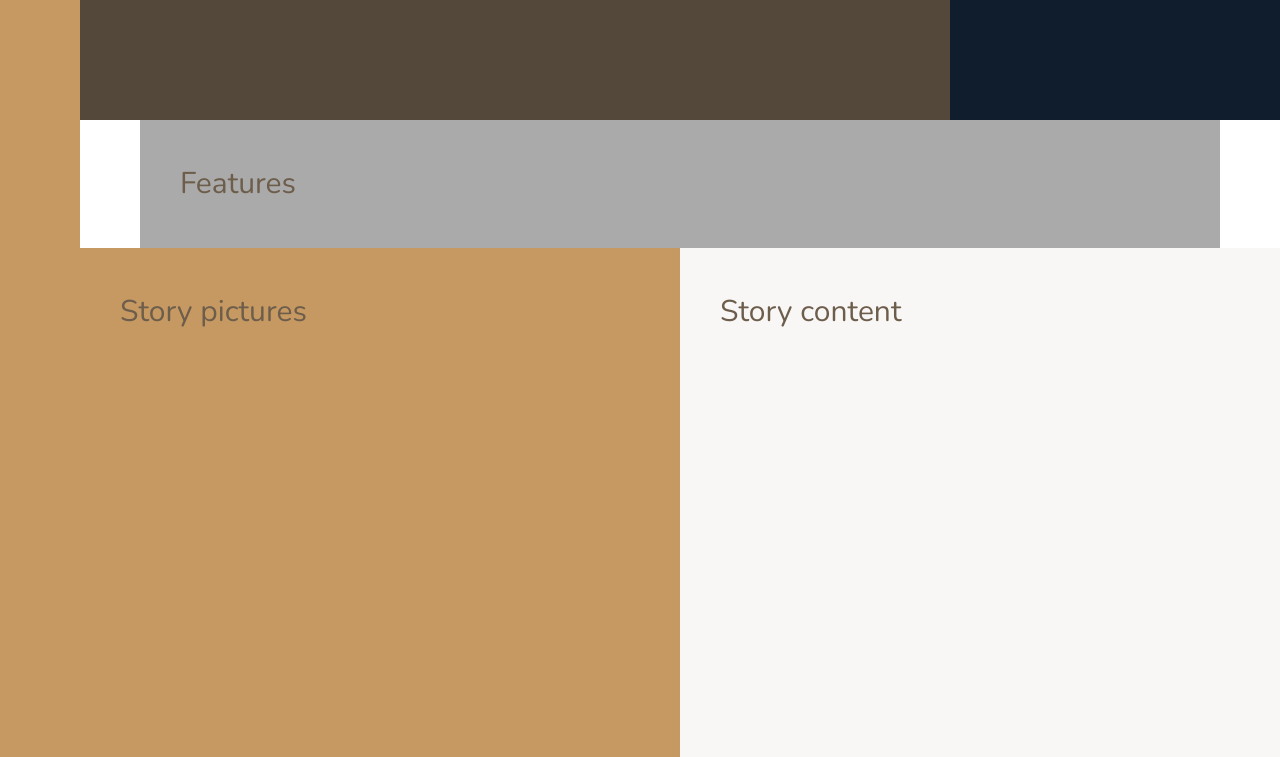
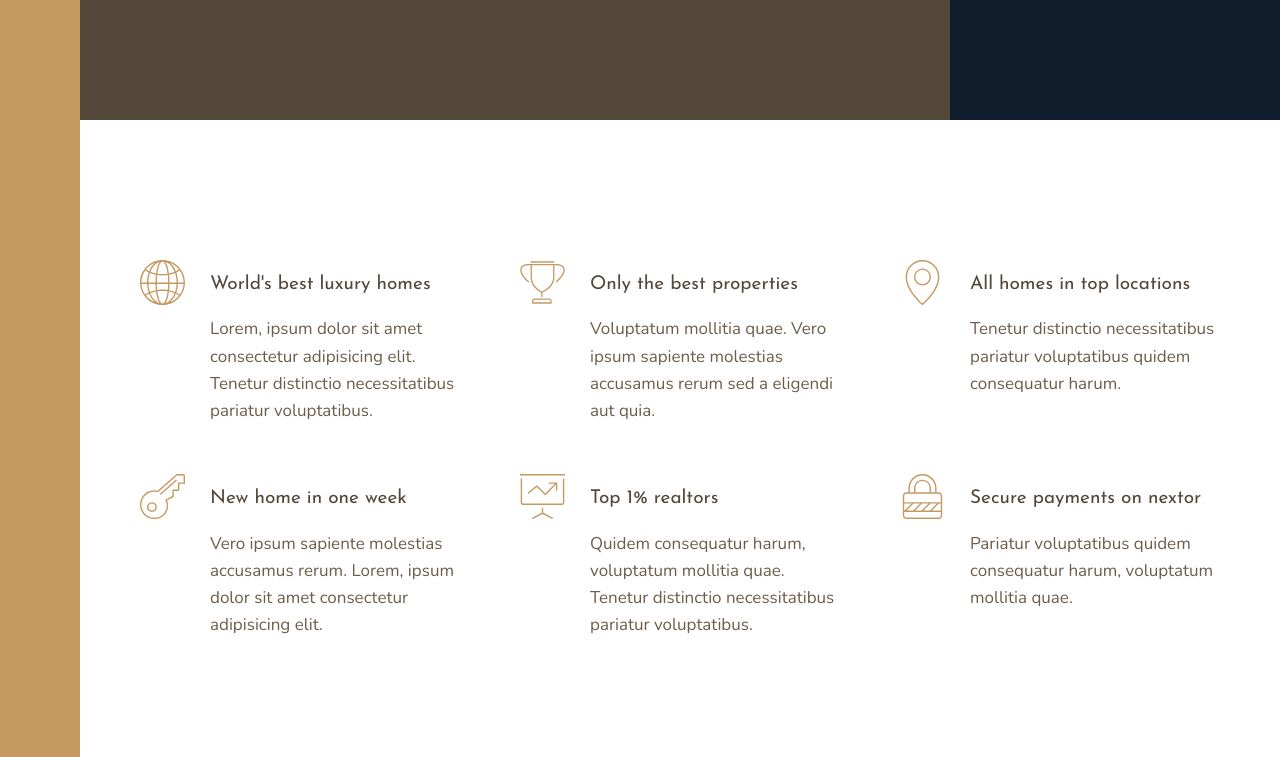
Before and after one commit to phillataylor/Nexter, a website: page index.html in a window 1280 px wide. Shown: the part 520-1277 px from the top of the page. Drawn offline with nearby package versions, Linux system fonts and the light colour scheme.

Commit message:
Completes Features section

```diff
--- a/index.html
+++ b/index.html
@@ -25,7 +25,66 @@
         </div>
 
         <section class="features">
-            Features
+            <div class="feature">
+                <svg class="feature__icon">
+                    <use xlink:href="img/sprite.svg#icon-global"></use>
+                </svg>
+                <h4 class="heading-4 heading-4--dark">World's best luxury homes</h4>
+                <p class="feature__text">
+                    Lorem, ipsum dolor sit amet consectetur adipisicing elit. Tenetur distinctio necessitatibus pariatur voluptatibus.
+                </p>
+            </div>
+
+            <div class="feature">
+                <svg class="feature__icon">
+                    <use xlink:href="img/sprite.svg#icon-trophy"></use>
+                </svg>
+                <h4 class="heading-4 heading-4--dark">Only the best properties</h4>
+                <p class="feature__text">
+                    Voluptatum mollitia quae. Vero ipsum sapiente molestias accusamus rerum sed a eligendi aut quia.
+                </p>
+            </div>
+
+            <div class="feature">
+                <svg class="feature__icon">
+                    <use xlink:href="img/sprite.svg#icon-map-pin"></use>
+                </svg>
+                <h4 class="heading-4 heading-4--dark">All homes in top locations</h4>
+                <p class="feature__text">
+                    Tenetur distinctio necessitatibus pariatur voluptatibus quidem consequatur harum.
+                </p>
+            </div>
+
+            <div class="feature">
+                <svg class="feature__icon">
+                    <use xlink:href="img/sprite.svg#icon-key"></use>
+                </svg>
+                <h4 class="heading-4 heading-4--dark">New home in one week</h4>
+                <p class="feature__text">
+                    Vero ipsum sapiente molestias accusamus rerum. Lorem, ipsum dolor sit amet consectetur adipisicing elit.
+                </p>
+            </div>
+
+            <div class="feature">
+                <svg class="feature__icon">
+                    <use xlink:href="img/sprite.svg#icon-presentation"></use>
+                </svg>
+                <h4 class="heading-4 heading-4--dark">Top 1% realtors</h4>
+                <p class="feature__text">
+                    Quidem consequatur harum, voluptatum mollitia quae. Tenetur distinctio necessitatibus pariatur voluptatibus.
+                </p>
+            </div>
+
+            <div class="feature">
+                <svg class="feature__icon">
+                    <use xlink:href="img/sprite.svg#icon-lock"></use>
+                </svg>
+                <h4 class="heading-4 heading-4--dark">Secure payments on nextor</h4>
+                <p class="feature__text">
+                    Pariatur voluptatibus quidem consequatur harum, voluptatum mollitia quae.
+                </p>
+            </div>
+
         </section>
 
         <div class="story__pictures">
--- a/sass/_base.scss
+++ b/sass/_base.scss
@@ -38,10 +38,4 @@ body {
     display: grid;
     grid-template-rows: 80vh min-content 40vw min-content repeat(3, min-content);
     grid-template-columns: [sidebar-start] 8rem [sidebar-end full-start] minmax(6rem, 1fr) [center-start] repeat(8, [col-start] minmax(min-content,  14rem ) [col-end]) [center-end] minmax(6rem, 1fr) [full-end];
-
-    // dev purposes only
-    & > * {
-        padding: 40px;
-        font-size: 3rem; // test comment
-    }
 }
--- a/sass/_features.scss
+++ b/sass/_features.scss
@@ -1,4 +1,35 @@
 .features {
-    background-color: $color-grey-light-2;
+
     grid-column: center-start / center-end;
+
+    margin: 15rem 0;
+
+    display: grid;
+    // grid-template-columns: repeat(3, 1fr); //initial while building
+    grid-template-columns: repeat(auto-fit, minmax(25rem, 1fr)); //responsive version
+    gap: 6rem;
+    // we don't really need to define the rows since they will be implicit when the times roll out
+    align-items: start; // for the two items in the right column, change from stretch to start so they are aligned at the top
 }
+
+.feature {
+    display: grid;
+    grid-template-columns: min-content 1fr;
+    // manytimes we don't need to define the rows, just the columns since they will be expressed implicitly
+    grid-row-gap: 1.5rem;
+    grid-column-gap: 2.5rem;
+
+
+    &__icon {
+        fill: $color-primary;
+        width: 4.5rem;
+        height: 4.5rem;
+        // grid-row: 1 / -1;--> end of the explicit grid so the -1 won't work
+        grid-row: 1 / span 2;
+        transform: translateY(-1rem);
+    }
+
+    &__text {
+        font-size: 1.7rem;
+    }
+}
--- a/sass/_typography.scss
+++ b/sass/_typography.scss
@@ -0,0 +1,25 @@
+%heading {
+    font-family: $font-display;
+    font-weight: 400;
+}
+
+
+.heading-1 {
+    @extend %heading;
+}
+
+.heading-2 {
+    @extend %heading;
+}
+
+.heading-3 {
+    @extend %heading;
+}
+
+.heading-4 {
+    @extend %heading;
+    font-size: 1.9rem;
+
+    &--light { color: $color-grey-light-1; }
+    &--dark { color: $color-grey-dark-1; }
+}
```
Also changed, not shown: css/style.css.
